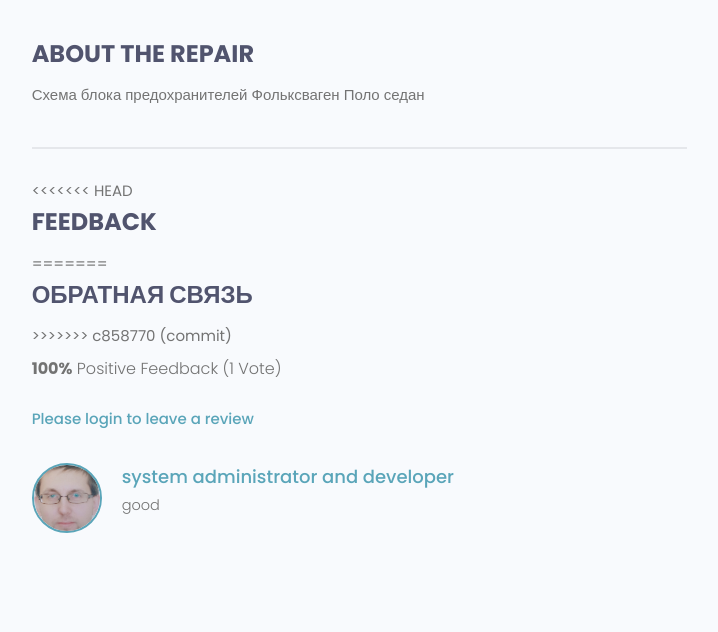
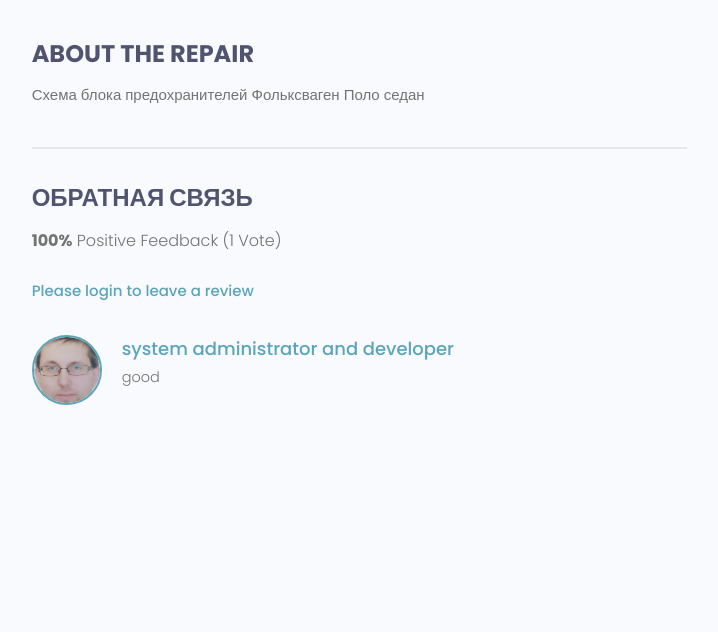
Before and after one commit to Meshcheryakovd200000/repairs, a Django app: page /repairs/repair/8/ in a window 1280 px wide. Shown: the part 685-1317 px from the top of the page, without its empty margins (465-1183 px from the left). After the commit the page ends 1090 px from the top, so only its background shows below. Run offline with Django 4.2, Linux system fonts and the light colour scheme; data comes from the database, SQL or seed files in the repository; some libraries are stand-ins or nearby versions.

Commit message:
доработка комментари

```diff
--- a/repsearch/repairs/templates/repairs/single-repair.html
+++ b/repsearch/repairs/templates/repairs/single-repair.html
@@ -38,11 +38,10 @@
                 </div>
 
                 <div class="comments">
-<<<<<<< HEAD
-                    <h3 class="singleProject__subtitle">Feedback</h3>
-=======
+
+<!--                    <h3 class="singleProject__subtitle">Feedback</h3>-->
                     <h3 class="singleProject__subtitle">Обратная связь</h3>
->>>>>>> c858770 (commit)
+
 <!--                    <h5 class="project&#45;&#45;rating">-->
 <!--                        {{repair.vote_ratio}}% Positive Feedback ({{repair.vote_total}}-->
 <!--                        Vote{{repair.vote_total|pluralize:'s'}})-->
```
